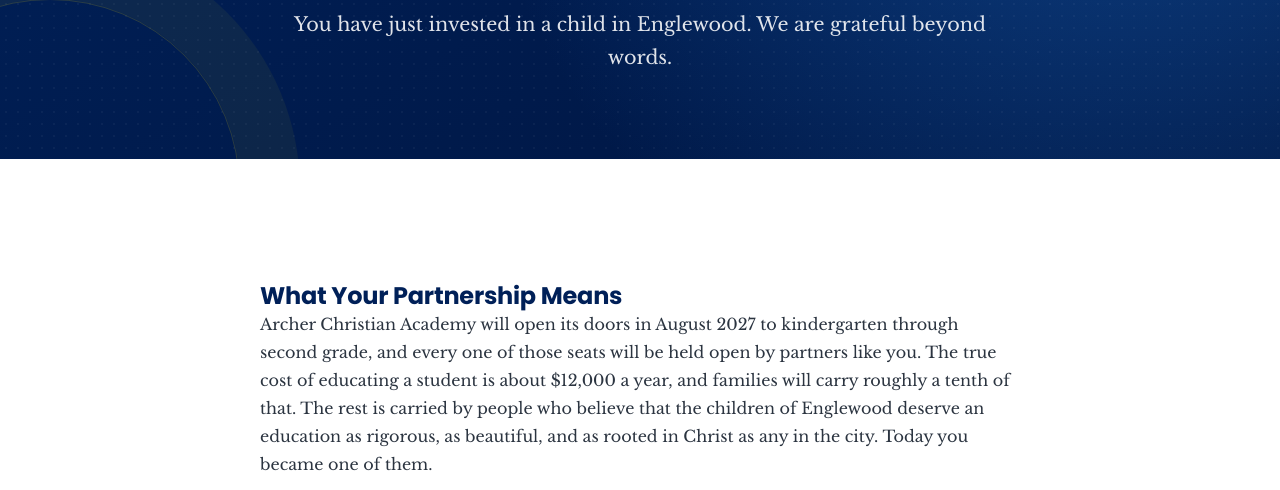
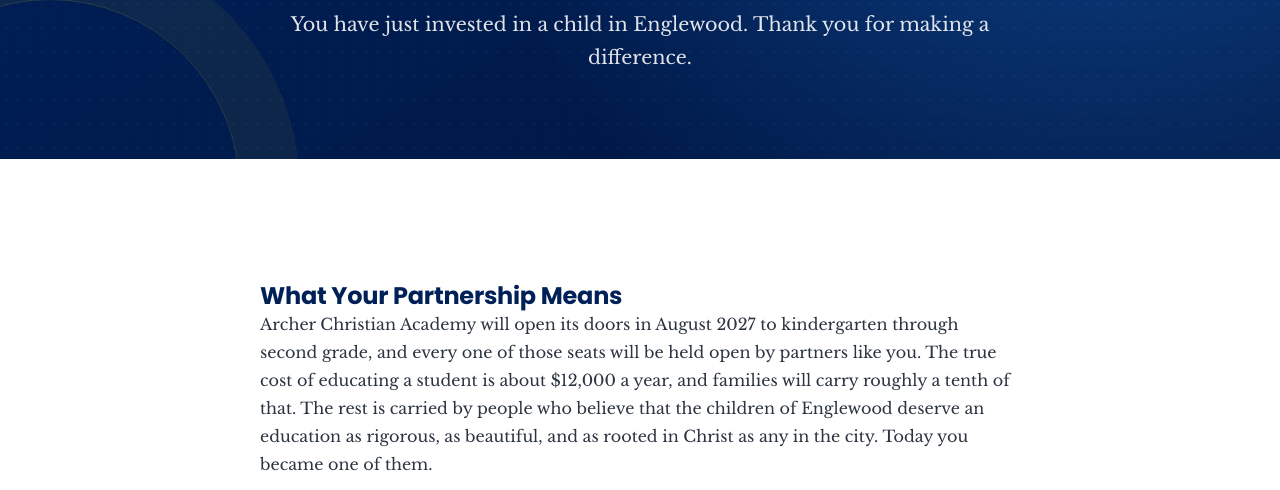
Before and after one commit to ArcherChristian/ACA, a plain HTML site: page thank-you/index.html in a window 1280 px wide. Shown: the part 310-800 px from the top of the page. Drawn offline with nearby package versions, Linux system fonts and the light colour scheme.

Commit message:
Update thank you message in index.html

```diff
--- a/thank-you/index.html
+++ b/thank-you/index.html
@@ -130,7 +130,7 @@
         <div class="container">
             <span class="kicker">Thank You</span>
             <h1>Your Gift Has Been Received</h1>
-            <p class="lead-text only-once">You have just invested in a child in Englewood. We are grateful beyond words.</p>
+            <p class="lead-text only-once">You have just invested in a child in Englewood. Thank you for making a difference.</p>
             <p class="lead-text only-monthly">Month by month, you are helping to hold a seat open for a child in Englewood. We are grateful beyond words.</p>
         </div>
     </section>
```
